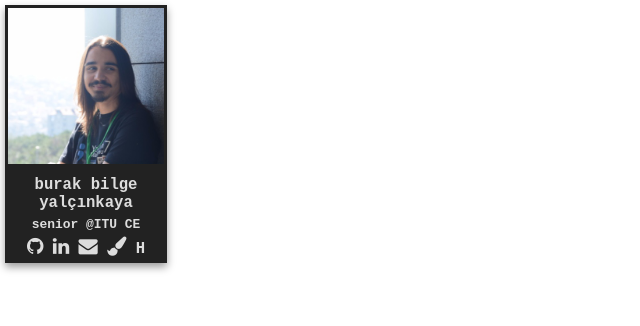
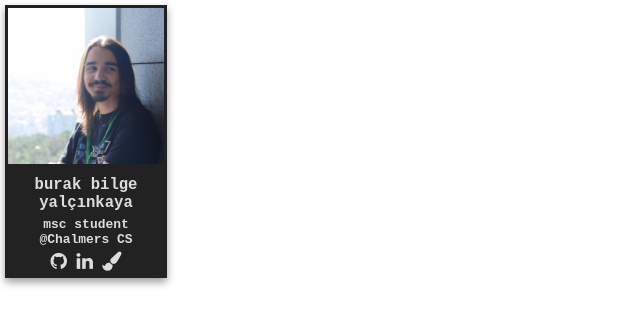
Before and after one commit to bbyalcinkaya/bbyalcinkaya.github.io, a plain HTML site: page index.html in a window 1280 px wide. Shown: the whole page, without its empty margins (0-640 px from the left). Drawn offline with nearby package versions, Linux system fonts and the light colour scheme.

Commit message:
Update index.html

```diff
--- a/index.html
+++ b/index.html
@@ -59,12 +59,10 @@
       <img src="avatar.jpg" alt="Avatar" id="avatar">
       <div class="container">
         <h4>burak bilge yalçınkaya</h4>
-        <h5>senior <a target="_blank" href="http://bb.itu.edu.tr/en/">@ITU CE</a></h5>
+        <h5>msc student <a target="_blank" href="https://www.chalmers.se/en/">@Chalmers CS</a></h5>
         <a target="_blank" href="https://github.com/bbyalcinkaya" class="fa fa-github"></a>
         <a target="_blank" href="https://linkedin.com/in/bbyalcinkaya" class="fa fa-linkedin"></a>
-        <a target="_blank" id="mailto" class="fa fa-envelope"></a>
         <a target="_blank" href="algorithmic-drawing" class="fa fa-paint-brush"></a>
-        <a target="_blank" href="https://hackerrank.com/bbyalcinkaya" >H</a>
 
       </div>
     </div>
```
